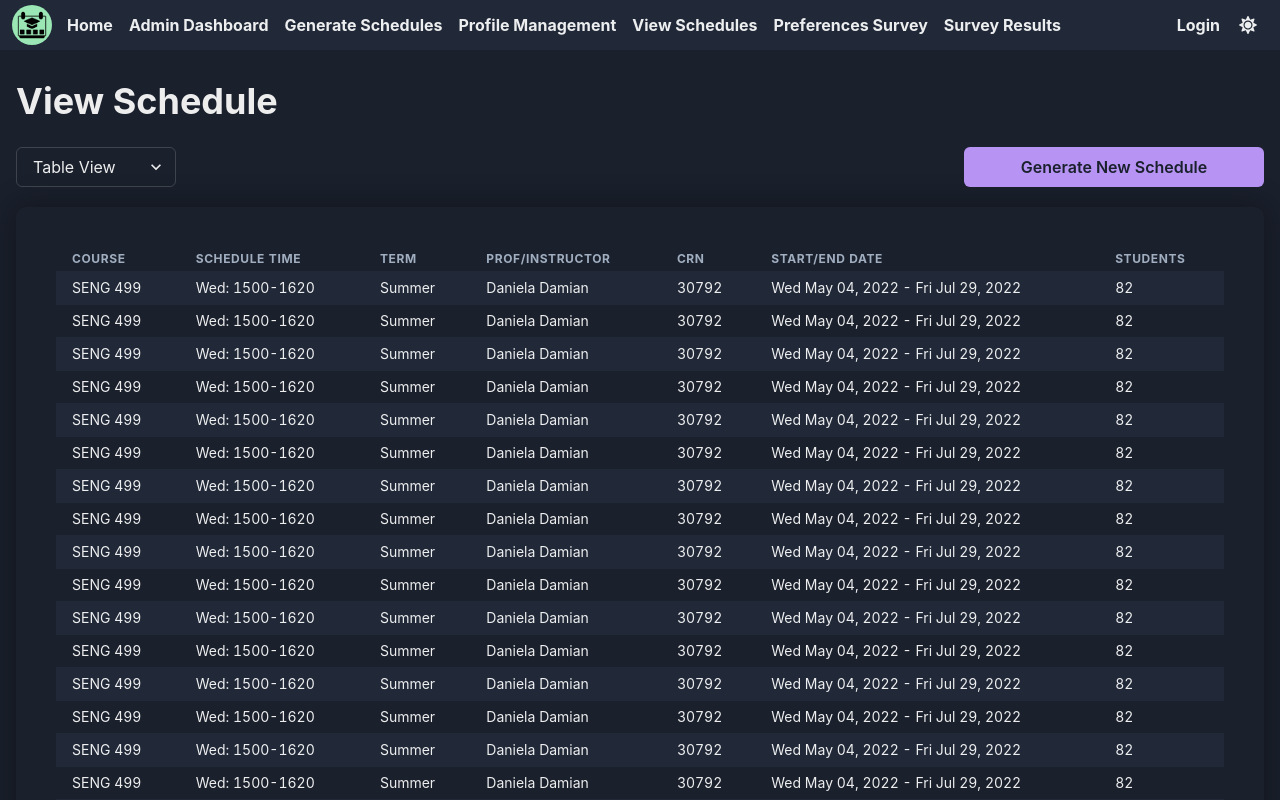
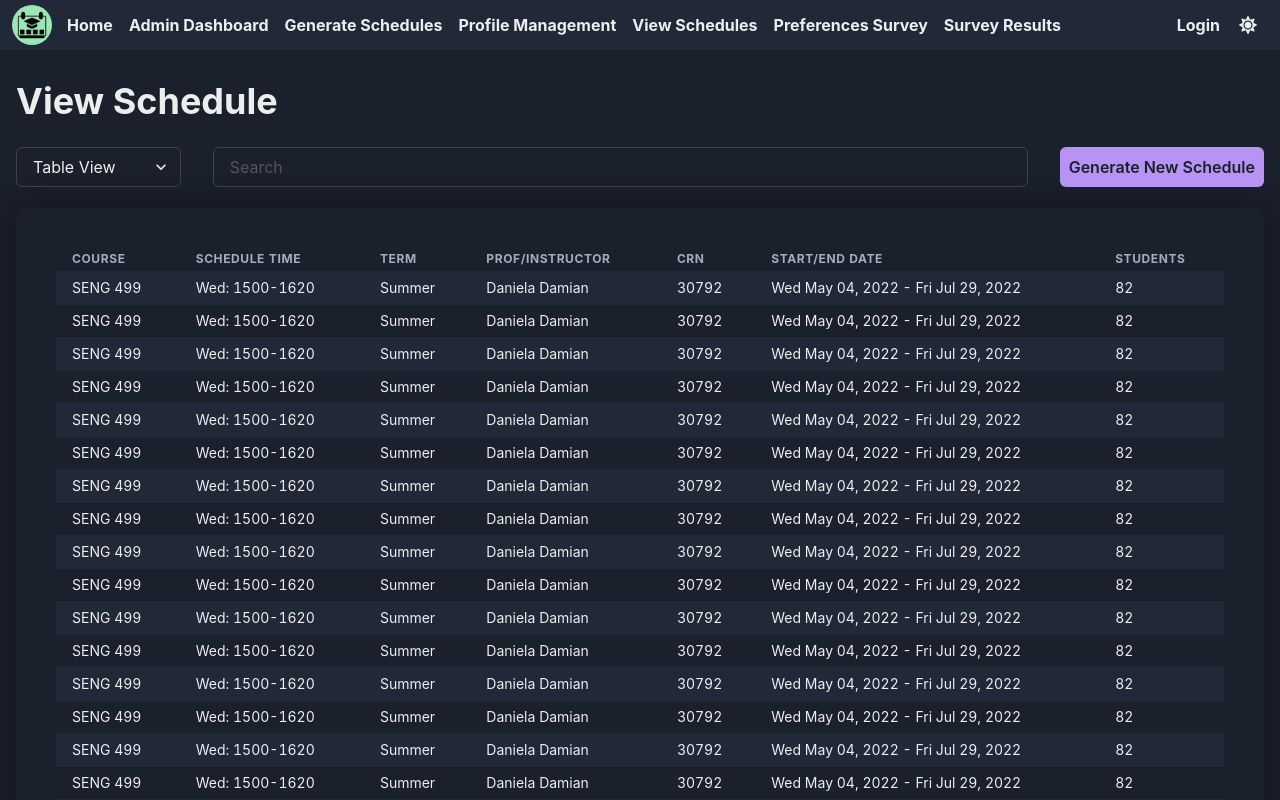
Before and after one commit to SENG499-S22-Company3/frontend, a React (Create React App) app: page /schedule in a window 1280 px wide. Shown: the top 800 px of the page. Built offline with nearby package versions, Linux system fonts and the light colour scheme.

Commit message:
initial attempts to get search working

```diff
--- a/src/components/Schedule/CalendarView.tsx
+++ b/src/components/Schedule/CalendarView.tsx
@@ -1,7 +1,7 @@
 import React, { useState } from "react";
 import { Scheduler, Editing } from "devextreme-react/scheduler";
 import { AppointmentCard } from "./AppointmentCard";
-import { Appointment, Course, ScheduleAssignment } from "../../stores/schedule";
+import { Appointment, Course } from "../../stores/schedule";
 import "devextreme/dist/css/dx.dark.css";
 
 //make column headers only the weekday
@@ -73,16 +73,15 @@ const splitCourseDays = (course: Course) => {
 
 //convert Course object data from backend to the structure DevExtreme expects
 const buildAppointments = (courses: Course[]) => {
-  const appointments = courses
-    .flatMap((course) => {
-      const assignedCourses = splitCourseDays(course);
-      return assignedCourses;
-    });
+  const appointments = courses.flatMap((course) => {
+    const assignedCourses = splitCourseDays(course);
+    return assignedCourses;
+  });
   return appointments;
 };
 
 interface CalendarProps {
-  data: ScheduleAssignment;
+  data: Course[];
 }
 
 export const CalendarView = (props: CalendarProps) => {
@@ -90,11 +89,11 @@ export const CalendarView = (props: CalendarProps) => {
 
   const [currentDate, setCurrentDate] = useState(new Date("2022-05-31"));
   const [viewState, setViewState] = useState("workWeek");
+
   const weekDay = getWeekDay(currentDate);
 
   //for now just mock one semesters data
-  const fallTermData = data.fallTermCourses;
-  const appointments = buildAppointments(fallTermData);
+  const appointments = buildAppointments(data);
 
   //custom stylings to override the DevExtreme stylings
   const css = `
--- a/src/pages/Schedule.tsx
+++ b/src/pages/Schedule.tsx
@@ -1,5 +1,12 @@
 import React, { useEffect, useState } from "react";
-import { Button, Container, Flex, Select, Heading } from "@chakra-ui/react";
+import {
+  Button,
+  Container,
+  Flex,
+  Select,
+  Heading,
+  Input,
+} from "@chakra-ui/react";
 import { useNavigate } from "react-router-dom";
 import { Link } from "react-router-dom";
 import { gql, useMutation } from "@apollo/client";
@@ -7,6 +14,7 @@ import { useLoginStore } from "../stores/login";
 import { TableView } from "../components/Schedule/TableView";
 import { CalendarView } from "../components/Schedule/CalendarView";
 import mockData from "../mockData.json";
+import { Course } from "../stores/schedule";
 
 // These schemas will probably change later, all just example data
 const SUBMIT = gql`
@@ -26,10 +34,36 @@ enum ViewTypes {
 
 export const Schedule = () => {
   const [viewState, setViewState] = useState(ViewTypes.table);
+  const [scheduleState, setScheduleState] = useState<Course[]>(
+    mockData.fallTermCourses
+  );
   const [submit, { data, loading, error }] = useMutation(SUBMIT);
 
   const loginState = useLoginStore();
   const navigate = useNavigate();
+
+  const filterCourses = (inputValue: String) => {
+    if (inputValue === "") {
+      return;
+    }
+
+    const input = inputValue.toLowerCase().split(" ");
+    const filteredAppointments = mockData.fallTermCourses.filter(
+      ({ meetingTime, ...appointment }) => {
+        let appointmentValues = "";
+        for (const value of Object.values(appointment)) {
+          appointmentValues += value.toLowerCase();
+        }
+        for (const word of input) {
+          if (!appointmentValues.includes(word)) {
+            return false;
+          }
+        }
+        return true;
+      }
+    );
+    setScheduleState(filteredAppointments);
+  };
 
   useEffect(() => {
     if (loginState.loggedIn) {
@@ -59,7 +93,7 @@ export const Schedule = () => {
         <Flex alignItems="center" justifyContent="space-between" mb={5}>
           <Select
             id="select"
-            w="160px"
+            w="16rem"
             value={viewState}
             onChange={(e) =>
               e.target.value === "table"
@@ -70,7 +104,11 @@ export const Schedule = () => {
             <option value="table">Table View</option>
             <option value="calendar">Calendar View</option>
           </Select>
-
+          <Input
+            placeholder="Search"
+            marginX="2rem"
+            onChange={(e) => filterCourses(e.target.value)}
+          />
           <Button
             w="300px"
             as={Link}
@@ -91,7 +129,7 @@ export const Schedule = () => {
           <>
             {viewState === ViewTypes.table && <TableView />}
             {viewState === ViewTypes.calendar && (
-              <CalendarView data={mockData} />
+              <CalendarView data={scheduleState} />
             )}
           </>
         </Flex>
```
